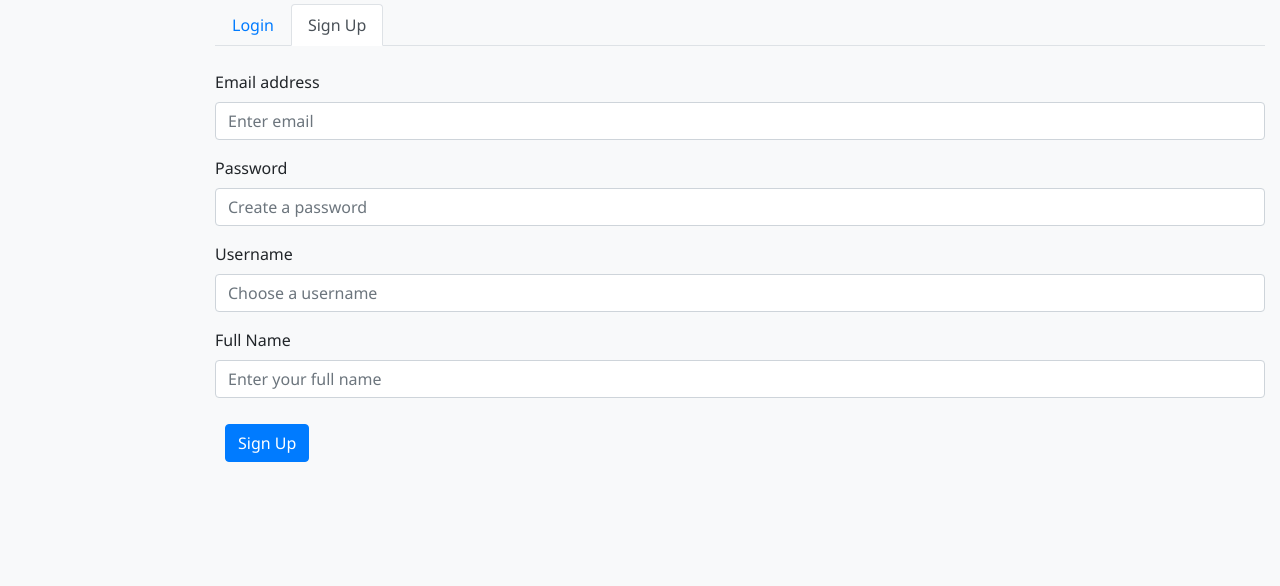
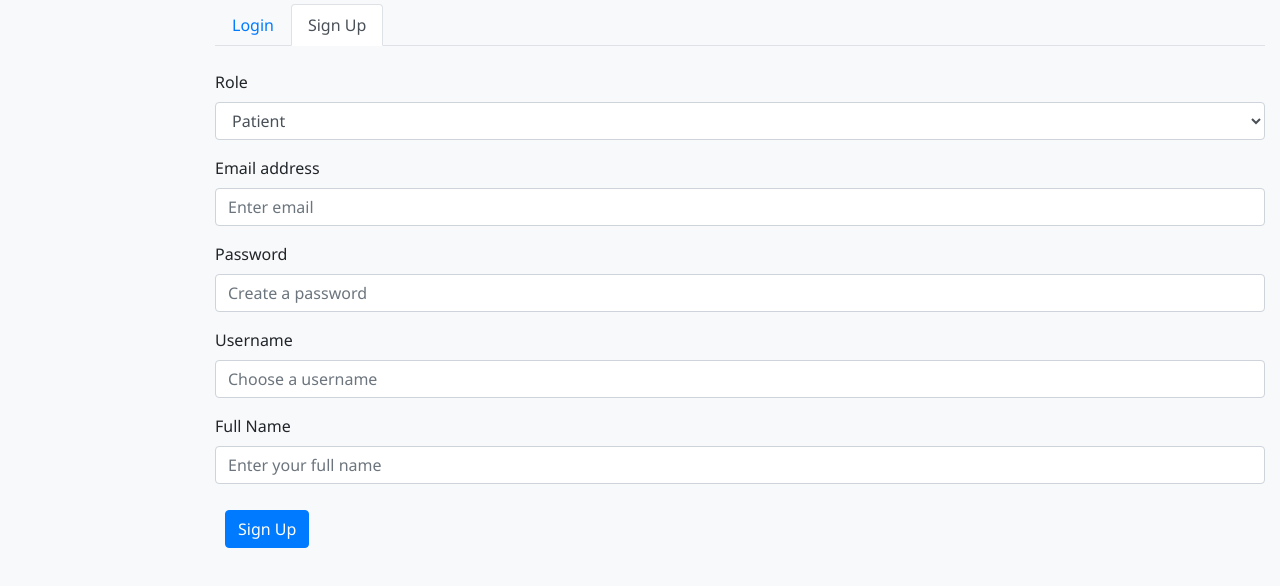
Before and after one commit to DipPandey/Helalth-Appointment-Scheduler, a website: page Helalth Appointment Scheduler/public/index.html in a window 1280 px wide. Both pictures are taken after a click on the tab "Sign Up". Shown: the part 146-732 px from the top of the page. Drawn offline with nearby package versions, Linux system fonts and the light colour scheme.

Commit message:
Building the Role based user access, login,

```diff
--- a/Helalth Appointment Scheduler/public/index.html
+++ b/Helalth Appointment Scheduler/public/index.html
@@ -46,6 +46,16 @@
             </div>
             <div class="tab-pane fade" id="signup" role="tabpanel" aria-labelledby="signup-tab">
                 <form id="signupForm" class="mt-4">
+                    <!-- Add this inside your signup form -->
+                    <div class="form-group">
+                        <label for="signupRole">Role</label>
+                        <select class="form-control" id="signupRole">
+                            <option value="patient">Patient</option>
+                            <option value="doctor">Doctor</option>
+                            <option value="admin">Admin</option>
+                            <!-- Only add Doctor or Admin if you have a verification process for these roles -->
+                        </select>
+                    </div>
 
                     <div class="form-group">
                         <label for="signupEmail">Email address</label>
--- a/Helalth Appointment Scheduler/public/js/login.js
+++ b/Helalth Appointment Scheduler/public/js/login.js
@@ -77,7 +77,8 @@ document.addEventListener('DOMContentLoaded', () => {
             const email = document.getElementById('signupEmail').value;
             const password = document.getElementById('signupPassword').value;
             const username = document.getElementById('signupUsername').value; // Assuming you have this field in your form
-            const name = document.getElementById('signupName').value; // Assuming you have this field in your form
+            const name = document.getElementById('signupName').value;
+            // Assuming you have this field in your form
 
             const signupData = { email, password, username, name }; // Include other data as needed
 
--- a/Helalth Appointment Scheduler/src/controllers/appointmentController.js
+++ b/Helalth Appointment Scheduler/src/controllers/appointmentController.js
@@ -179,4 +179,6 @@ exports.checkInAppointment = async (req, res) => {
 
 
 
+
+
 // ... utility functions if not in a separate file ...
--- a/Helalth Appointment Scheduler/src/routes/appointmentRoutes.js
+++ b/Helalth Appointment Scheduler/src/routes/appointmentRoutes.js
@@ -14,7 +14,6 @@ router.patch('/reschedule/:appointmentId', verifyToken, appointmentController.re
 // In appointmentRoutes.js
 router.patch('/check-in/:appointmentId', verifyToken, appointmentController.checkInAppointment);
 
-
 // PATCH request to change the status of an appointment to 'completed'
 //router.patch('/complete/:appointmentId', verifyToken, appointmentController.completeAppointment);
 
```
Also changed, not shown: Helalth Appointment Scheduler/public/bookAppoinments.html (+2 -0 lines), Helalth Appointment Scheduler/src/Models/Doctor.js (added), Helalth Appointment Scheduler/src/uploads/file-1713509545446-279230714.jpg (added), 1 other file.
